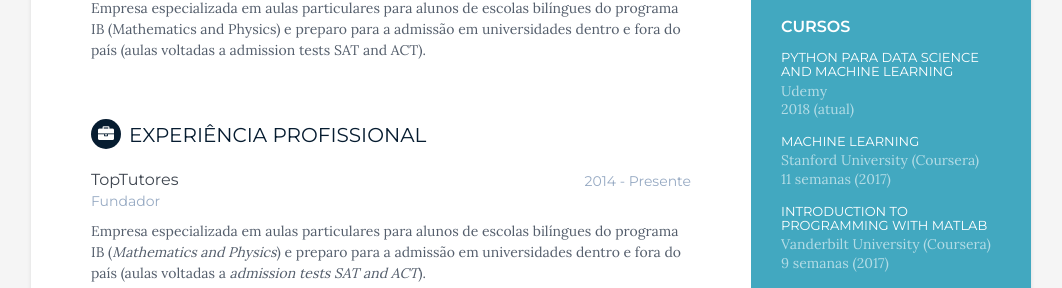
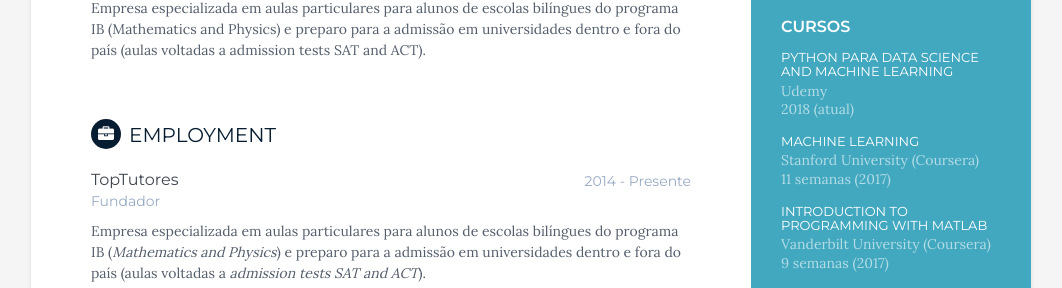
Before and after one commit to bru1987/bru1987.github.io, a Jekyll site: the page built from cv.html, in a window 1280 px wide. Shown: the part 834-1122 px from the top of the page, without its empty margins (109-1171 px from the left). Built offline with Jekyll 4.4.1, drawn with Linux system fonts in a browser that asks for light colours.

Commit message:
Update experience.html

```diff
--- a/_includes/experience.html
+++ b/_includes/experience.html
@@ -1,6 +1,6 @@
 {% if site.data.experiences %}
 <section class="section experiences-section">
-  <h2 class="section-title"><i class="fa fa-briefcase"></i>Experiência Profissional</h2>
+  <h2 class="section-title"><i class="fa fa-briefcase"></i>Employment</h2>
 
 {% for experience in site.data.experiences %}
   <div class="item">
```
